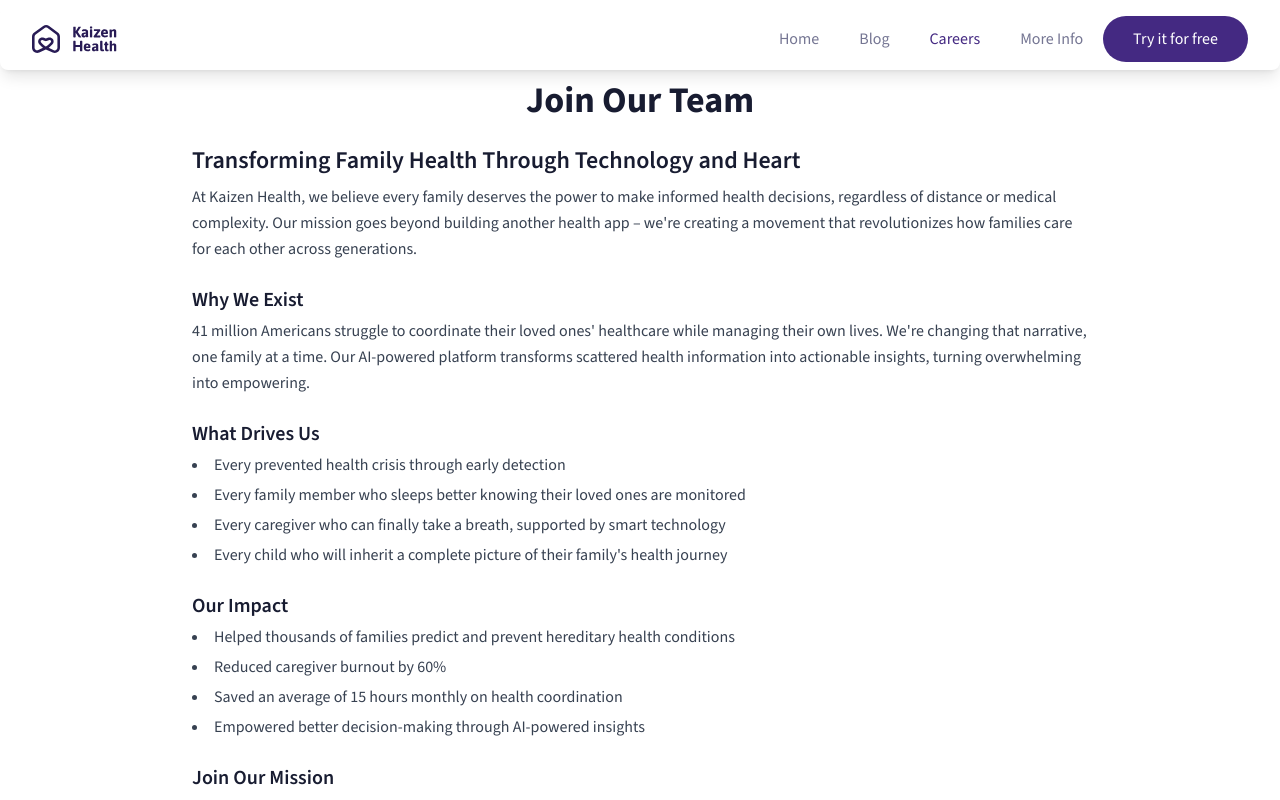
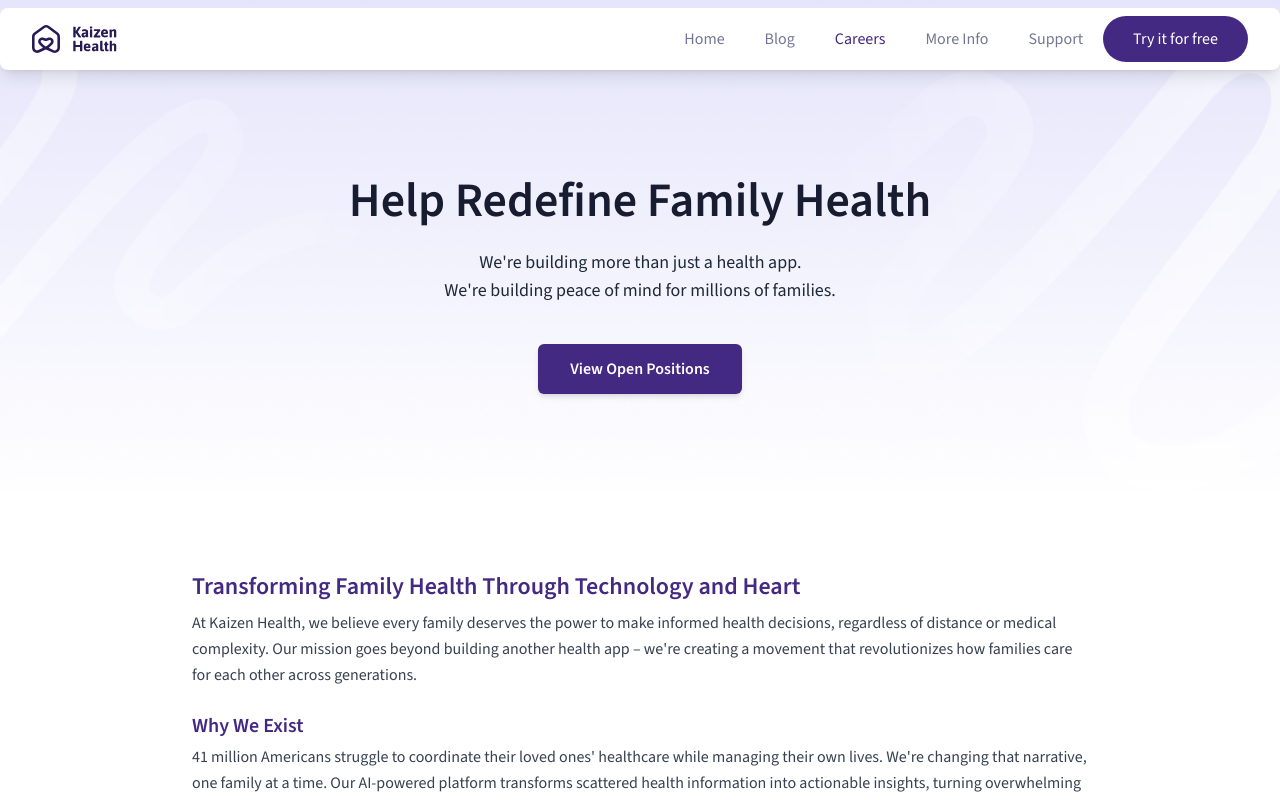
Before and after one commit to kaizen-health-tech/kaizen-web, a Next.js app: page /careers in a window 1280 px wide. Shown: the top 800 px of the page. Built offline with nearby package versions, Linux system fonts and the light colour scheme.

Commit message:
feat(new-web): contact us and careers page

```diff
--- a/app/(site)/careers/Careers.tsx
+++ b/app/(site)/careers/Careers.tsx
@@ -1,43 +1,71 @@
 "use client";
 
 import Link from "next/link";
+import Image from "next/image";
 
 export default function CareersClient() {
   return (
+    <>
+      {/* Hero Section */}
+      <section className="relative overflow-hidden py-24">
+        {/* Background image */}
+        <Image
+          src={"/images/hero/contact-us-hero-bg.png"}
+          alt=""
+          fill
+          priority
+          className="absolute inset-0 -z-10 h-full w-full object-cover"
+        />
+
+        <div className="mx-auto max-w-4xl px-4 text-center mt-20">
+          <h1 className="text-3xl font-semibold leading-tight text-black md:text-5xl">
+            Help Redefine Family Health
+          </h1>
+          <p className="mx-auto mt-6 max-w-2xl text-lg text-gray-800">
+            We&apos;re building more than just a health app.
+            <br className="hidden sm:block" />
+            We&apos;re building peace of mind for millions of families.
+          </p>
+
+          <Link
+            href="/careers/open-roles"
+            className="mt-10 inline-block rounded-md bg-primary px-8 py-3 font-semibold text-white shadow-md transition hover:bg-primary/90"
+          >
+            View Open Positions
+          </Link>
+        </div>
+      </section>
       <section className="py-20 px-4 md:px-10 lg:px-20 bg-white dark:bg-blacksection">
         <div className="max-w-4xl mx-auto text-center">
-        <h1 className="text-4xl font-bold text-black dark:text-white mb-6">
-          Join Our Team
-        </h1>
           <div className="text-left space-y-6 text-gray-700 dark:text-gray-300 mb-10">
             <div>
-            <h2 className="text-2xl font-semibold text-black dark:text-white mb-2">
+              <h2 className="text-2xl font-semibold text-primary dark:text-white mb-2">
                 Transforming Family Health Through Technology and Heart
               </h2>
               <p>
                 At Kaizen Health, we believe every family deserves the power to
-              make informed health decisions, regardless of distance or medical
-              complexity. Our mission goes beyond building another health app –
-              we're creating a movement that revolutionizes how families care
-              for each other across generations.
+                make informed health decisions, regardless of distance or
+                medical complexity. Our mission goes beyond building another
+                health app – we're creating a movement that revolutionizes how
+                families care for each other across generations.
               </p>
             </div>
 
             <div>
-            <h3 className="text-xl font-semibold text-black dark:text-white mb-1">
+              <h3 className="text-xl font-semibold text-primary dark:text-white mb-1">
                 Why We Exist
               </h3>
               <p>
                 41 million Americans struggle to coordinate their loved ones'
                 healthcare while managing their own lives. We're changing that
                 narrative, one family at a time. Our AI-powered platform
-              transforms scattered health information into actionable insights,
-              turning overwhelming into empowering.
+                transforms scattered health information into actionable
+                insights, turning overwhelming into empowering.
               </p>
             </div>
 
             <div>
-            <h3 className="text-xl font-semibold text-black dark:text-white mb-1">
+              <h3 className="text-xl font-semibold text-primary dark:text-white mb-1">
                 What Drives Us
               </h3>
               <ul className="list-disc list-inside space-y-1">
@@ -58,7 +86,7 @@ export default function CareersClient() {
             </div>
 
             <div>
-            <h3 className="text-xl font-semibold text-black dark:text-white mb-1">
+              <h3 className="text-xl font-semibold text-primary dark:text-white mb-1">
                 Our Impact
               </h3>
               <ul className="list-disc list-inside space-y-1">
@@ -77,7 +105,7 @@ export default function CareersClient() {
             </div>
 
             <div>
-            <h3 className="text-xl font-semibold text-black dark:text-white mb-1">
+              <h3 className="text-xl font-semibold text-primary dark:text-white mb-1">
                 Join Our Mission
               </h3>
               <p>If you're passionate about:</p>
@@ -91,13 +119,13 @@ export default function CareersClient() {
               </ul>
               <p>
                 Then we want to hear from you. At Kaizen Health, every line of
-              code, every design, and every solution directly impacts lives. We
-              see beyond the tech—to the people it serves.
+                code, every design, and every solution directly impacts lives.
+                We see beyond the tech—to the people it serves.
               </p>
             </div>
 
             <div>
-            <h3 className="text-xl font-semibold text-black dark:text-white mb-1">
+              <h3 className="text-xl font-semibold text-primary dark:text-white mb-1">
                 Why Kaizen?
               </h3>
               <p>
@@ -108,7 +136,9 @@ export default function CareersClient() {
                 <li>Work that matters</li>
                 <li>A culture of innovation and empathy</li>
                 <li>Competitive compensation and benefits</li>
-              <li>The opportunity to shape the future of family healthcare</li>
+                <li>
+                  The opportunity to shape the future of family healthcare
+                </li>
               </ul>
             </div>
 
@@ -135,5 +165,6 @@ export default function CareersClient() {
           </div>
         </div>
       </section>
+    </>
   );
 }
--- a/app/(site)/support/page.tsx
+++ b/app/(site)/support/page.tsx
@@ -3,9 +3,42 @@ import Contact from "@/components/Contact";
 import { Metadata } from "next";
 
 export const metadata: Metadata = {
-  title: "Support Page - Solid SaaS Boilerplate",
-  description: "This is Support page for Kaizen Health",
-  // other metadata
+  title: "Kaizen Health Support | Contact & Help Center",
+  description:
+    "Need help with Kaizen Health? Get in touch with our support team for questions about family accounts, HIPAA‑secure document storage, AI insights, billing, and more.",
+  keywords: [
+    "Kaizen Health support",
+    "family health app help",
+    "HIPAA secure healthcare platform",
+    "contact Kaizen Health",
+    "health record management assistance",
+  ],
+  alternates: {
+    canonical: "https://www.kaizenhealth.io/support",
+  },
+  openGraph: {
+    title: "Kaizen Health Support | Contact & Help Center",
+    description:
+      "We’re here to help you simplify family healthcare. Reach out for quick answers and expert guidance.",
+    url: "https://www.kaizenhealth.io/support",
+    siteName: "Kaizen Health",
+    type: "website",
+    images: [
+      {
+        url: "https://www.kaizenhealth.io/images/opengraph/support-og.png",
+        width: 1200,
+        height: 630,
+        alt: "Kaizen Health Support",
+      },
+    ],
+  },
+  twitter: {
+    card: "summary_large_image",
+    title: "Kaizen Health Support | Contact & Help Center",
+    description:
+      "Need assistance with Kaizen Health? Our team is ready to support you every step of the way.",
+    images: ["https://www.kaizenhealth.io/images/opengraph/support-og.png"],
+  },
 };
 
 const SupportPage = () => {
--- a/components/Contact/index.tsx
+++ b/components/Contact/index.tsx
@@ -61,7 +61,7 @@ const Contact = () => {
       {/* <!-- ===== Contact Start ===== --> */}
       <section id="support" className="px-4 md:px-8 2xl:px-0">
         <div className="relative mx-auto max-w-c-1390 px-7.5 pt-10 lg:px-15 lg:pt-15 xl:px-20 xl:pt-20">
-          <div className="absolute left-0 top-0 -z-1 h-2/3 w-full rounded-lg bg-gradient-to-t from-transparent to-[#dee7ff47] dark:bg-gradient-to-t dark:to-[#252A42]"></div>
+          <div className="absolute left-0 top-0 -z-1 h-2/3 w-full rounded-lg"></div>
           <div className="absolute bottom-[-255px] left-0 -z-1 h-full w-full">
             <Image
               src="./images/shape/shape-dotted-light.svg"
--- a/components/Header/menuData.tsx
+++ b/components/Header/menuData.tsx
@@ -8,22 +8,28 @@ const menuData: Menu[] = [
     path: "/",
   },
   {
-    id: 2.1,
+    id: 2,
     title: "Blog",
     newTab: false,
     path: "/blog/1",
   },
   {
-    id: 2.2,
+    id: 3,
     title: "Careers",
     newTab: false,
     path: "/careers",
   },
   {
-    id: 2.3,
+    id: 4,
     title: "More Info",
     newTab: false,
     path: "/docs",
+  },
+  {
+    id: 5,
+    title: "Support",
+    newTab: false,
+    path: "/support",
   },
   // {
   //   id: 3,
```
Also changed, not shown: public/images/hero/contact-us-hero-bg.png (added). Lines whose indentation alone changed are shown as unchanged.
